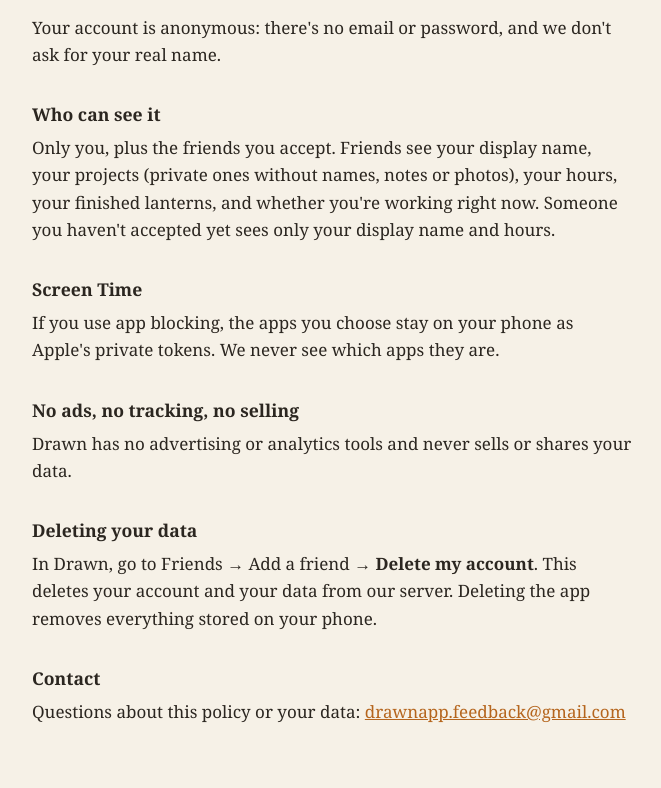
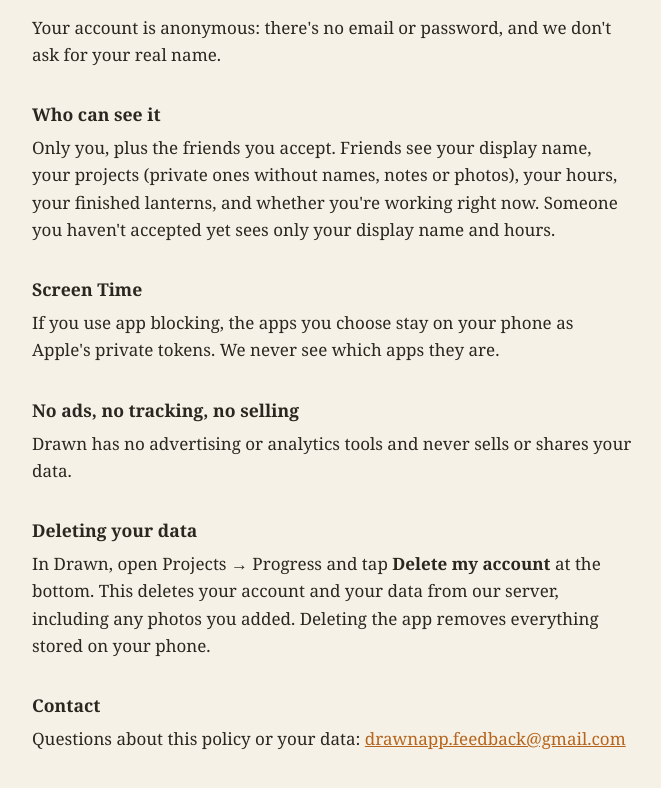
Before and after one commit to jacobrieber/drawn-site, a plain HTML site: page privacy.html in a window 1280 px wide. Shown: the part 813-1601 px from the top of the page, without its empty margins (308-969 px from the left). Drawn offline with Linux system fonts and the light colour scheme.

Commit message:
Delete my account moved to the Progress screen
Co-Authored-By: Claude Opus 5.5 <noreply@anthropic.com>

```diff
--- a/privacy.html
+++ b/privacy.html
@@ -28,7 +28,7 @@
 <h2>No ads, no tracking, no selling</h2>
 <p>Drawn has no advertising or analytics tools and never sells or shares your data.</p>
 <h2>Deleting your data</h2>
-<p>In Drawn, go to Friends → Add a friend → <strong>Delete my account</strong>. This deletes your account and your data from our server. Deleting the app removes everything stored on your phone.</p>
+<p>In Drawn, open Projects → Progress and tap <strong>Delete my account</strong> at the bottom. This deletes your account and your data from our server, including any photos you added. Deleting the app removes everything stored on your phone.</p>
 <h2>Contact</h2>
 <p>Questions about this policy or your data: <a href="mailto:drawnapp.feedback@gmail.com">drawnapp.feedback@gmail.com</a></p>
 </main></body></html>
```
Also changed, not shown: support.html (+1 -1 lines).
